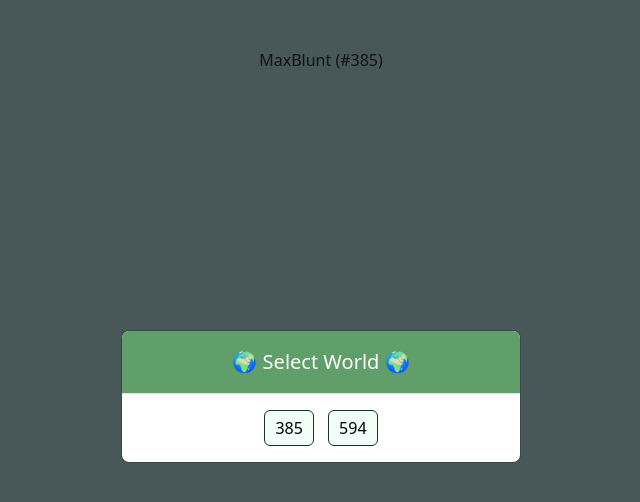
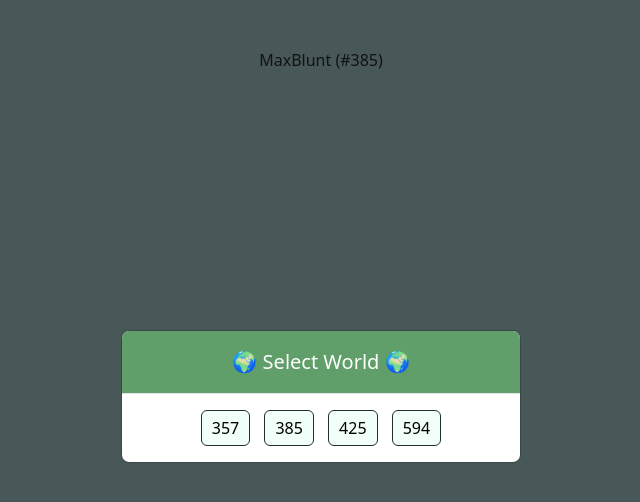
Before and after one commit to aoodata/aoodata.github.io, a plain HTML site: page index.html in a window 1280 px wide. Shown: the whole page, without its empty margins (319-959 px from the left). Drawn offline with nearby package versions, Linux system fonts and the light colour scheme.

Commit message:
Monday data update

```diff
--- a/index.html
+++ b/index.html
@@ -67,8 +67,9 @@
                     <h5 id="select_world_title" class="modal-title" style="text-align: center;width: 100%">Select World</h5>
                 </div>
                 <div id="select_world_body" class="modal-body" style="text-align: center;">
-
+                    <button type="button" class="btn select_world_button" data-bs-dismiss="modal">357</button>
                     <button type="button" class="btn select_world_button" data-bs-dismiss="modal">385</button>
+                    <button type="button" class="btn select_world_button" data-bs-dismiss="modal">425</button>
                     <button type="button" class="btn select_world_button" data-bs-dismiss="modal">594</button>
                     <!--<div class="modal-footer">
                         <button type="button" class="btn btn-secondary" data-bs-dismiss="modal">Close</button>
```
Also changed, not shown: 3 other files.
